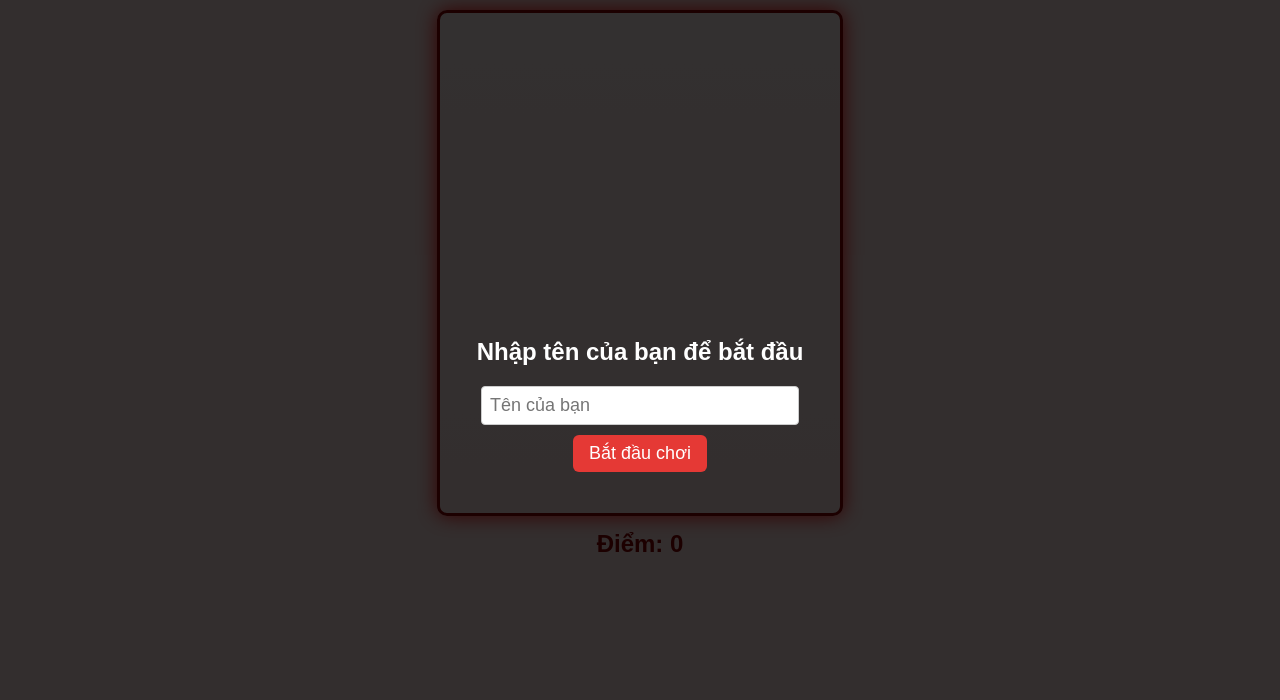
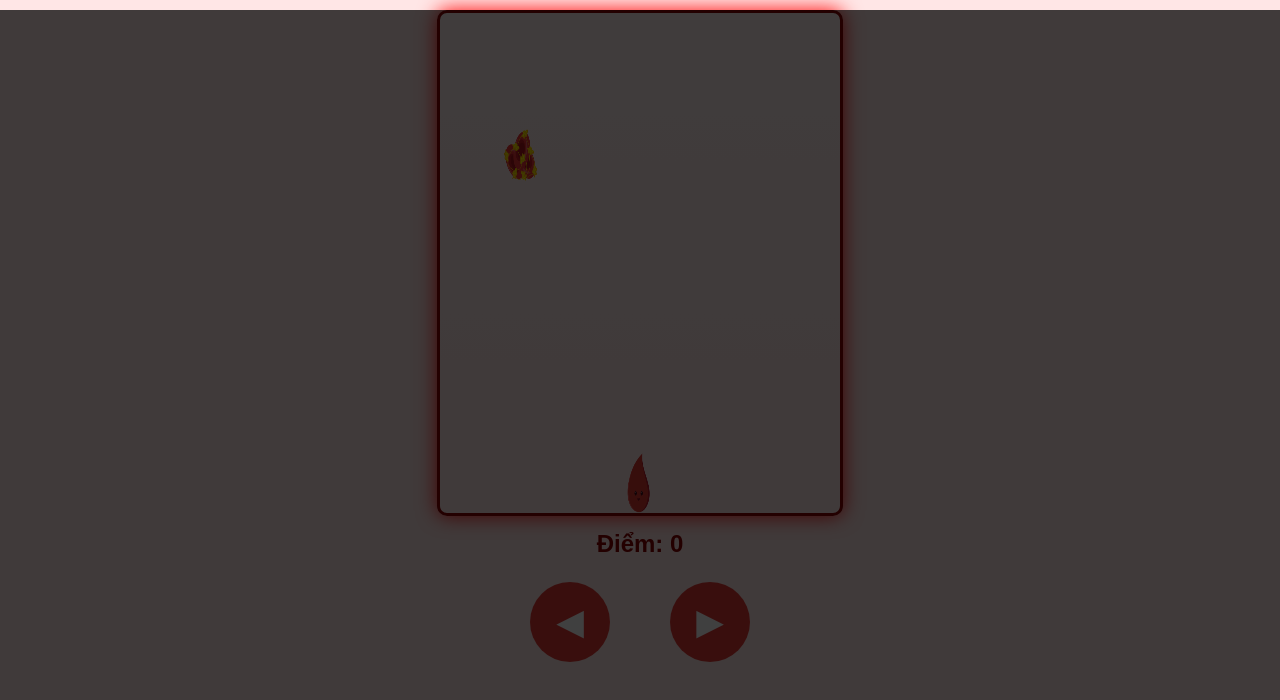
Before and after one commit to Shinichikudo22/H-nh-tr-nh-gi-t-, a plain HTML site: page index.html in a window 1280 px wide. Both pictures are taken after a click on the button "Bắt đầu chơi". Drawn offline with Linux system fonts and the light colour scheme.

Commit message:
Update index.html

```diff
--- a/index.html
+++ b/index.html
@@ -2,63 +2,139 @@
 <html lang="vi">
 <head>
   <meta charset="UTF-8">
+  <!-- Chặn phóng to trên di động -->
   <meta name="viewport" content="width=device-width, initial-scale=1.0, maximum-scale=1.0, user-scalable=no">
   <title>Hành Trình Giọt Đỏ</title>
+
   <style>
-    /* ----- Reset zoom & scrolling quirks on mobile ----- */
-    html,body{margin:0;padding:0;touch-action:manipulation;overscroll-behavior:none;}
+    /* ===== RESET & CƠ BẢN ===== */
+    html,body{margin:0;padding:0;touch-action:manipulation;overscroll-behavior:none;background:#ffe6e6;font-family:Arial,sans-serif;text-align:center}
 
-    body  { background:#ffe6e6;font-family:Arial,sans-serif;text-align:center; }
-    canvas{ border:3px solid darkred;border-radius:10px;background:linear-gradient(#fff0f0,#ffe6e6);box-shadow:0 0 20px red;margin-top:10px;touch-action:manipulation; }
+    canvas{border:3px solid darkred;border-radius:10px;background:linear-gradient(#fff0f0,#ffe6e6);box-shadow:0 0 20px red;margin-top:10px;touch-action:manipulation}
 
     #score,#gameOver{font-size:24px;margin-top:10px;color:darkred;font-weight:bold}
-    #gameOver{display:none;position:fixed;inset:0;background:rgba(0,0,0,.75);color:#fff;justify-content:center;align-items:center;flex-direction:column;z-index:10;padding:0 20px;text-align:center}
-    #startScreen{position:fixed;inset:0;background:rgba(0,0,0,.8);display:flex;justify-content:center;align-items:center;z-index:20;flex-direction:column;color:#fff}
+    #gameOver{display:none;position:fixed;inset:0;background:rgba(0,0,0,.75);color:#fff;z-index:10;padding:0 20px;display:flex;flex-direction:column;justify-content:center;align-items:center;text-align:center}
 
-    /* nút / button không trigger double‑tap zoom */
+    #startScreen{position:fixed;inset:0;background:rgba(0,0,0,.8);z-index:20;color:#fff;display:flex;flex-direction:column;justify-content:center;align-items:center}
+
     button,#btnLeft,#btnRight{padding:8px 16px;font-size:18px;border:none;border-radius:6px;background:#e53935;color:#fff;cursor:pointer;margin:10px;touch-action:manipulation;user-select:none}
   </style>
 </head>
 <body>
+  <!-- ===== MÀN NHẬP TÊN ===== -->
   <div id="startScreen">
     <h2>Nhập tên của bạn để bắt đầu</h2>
     <input id="playerNameInput" placeholder="Tên của bạn" style="padding:8px;font-size:18px;width:80%;max-width:300px;border-radius:4px;border:1px solid #ccc">
     <button onclick="startGame()">Bắt đầu chơi</button>
   </div>
 
+  <!-- ===== CANVAS & SCORE ===== -->
   <canvas id="gameCanvas" width="400" height="500"></canvas>
   <div id="score">Điểm: 0</div>
   <div id="gameOver"></div>
 
+  <!-- ===== NÚT DI CHUYỂN CHO MOBILE ===== -->
+  <div id="mobileControls" style="margin-top:14px;display:flex;justify-content:center;gap:40px">
+    <button id="btnLeft"  style="width:80px;height:80px;font-size:36px;border-radius:50%">◀︎</button>
+    <button id="btnRight" style="width:80px;height:80px;font-size:36px;border-radius:50%">▶︎</button>
+  </div>
+
+  <!-- ===== ÂM THANH ===== -->
   <audio id="hitSound" src="hit.wav"></audio>
   <audio id="bgMusic" src="journey.mp3" loop></audio>
 
   <script>
-    /* ----- Prevent double‑tap zoom on entire document (iOS Safari) ----- */
-    ['dblclick','gesturestart'].forEach(evt=>{
-      document.addEventListener(evt,e=>e.preventDefault(),{passive:false});
+  /* ========== CONSTANTS & STATE ========== */
+  const canvas = document.getElementById('gameCanvas');
+  const ctx    = canvas.getContext('2d');
+  const hitSound = document.getElementById('hitSound');
+  const bgMusic  = document.getElementById('bgMusic');
+
+  const bloodImg = new Image();
+  const clotImg  = new Image();
+  bloodImg.src = 'blood-drop.png';
+  clotImg.src  = 'clot.png';
+
+  const DROP_SIZE = 110;
+  const START_X   = 145;
+  const MAX_X     = 400 - DROP_SIZE;   // 290
+
+  let drop = {x:START_X,y:420,w:DROP_SIZE,h:DROP_SIZE};
+  let obstacles=[];
+  let speed=3, interval=1400, score=0;
+  let gameLoop=null, spawnLoop=null;
+  let imagesReady=0, autoStart=false;
+
+  /* ========== IMAGE PRELOAD ========== */
+  const onReady=()=>{if(++imagesReady===2&&autoStart)startLoops();};
+  bloodImg.onload=onReady; clotImg.onload=onReady;
+
+  /* ========== DRAW & UPDATE ========== */
+  const draw=()=>{
+    ctx.clearRect(0,0,400,500);
+    ctx.drawImage(bloodImg,drop.x,drop.y,drop.w,drop.h);
+    obstacles.forEach(o=>ctx.drawImage(clotImg,o.x,o.y,o.w,o.h));
+  };
+
+  const collide=(a,b)=>{
+    const dx=(a.x+a.w/2)-(b.x+b.w/2), dy=(a.y+a.h/2)-(b.y+b.h/2);
+    const r=(a.w+b.w)*0.35; return dx*dx+dy*dy<r*r;
+  };
+
+  function update(){
+    draw();
+    obstacles.forEach((o,i)=>{
+      o.y+=speed;
+      if(collide(drop,o)) return endGame();
+      if(o.y>500){obstacles.splice(i,1);score++;document.getElementById('score').textContent=`Điểm: ${score}`;}
     });
+  }
 
-    const canvas  = document.getElementById('gameCanvas'), ctx = canvas.getContext('2d');
-    const hitSound= document.getElementById('hitSound'), bgMusic = document.getElementById('bgMusic');
-    const bloodImg=4000);}
-    const endGame=()=>{clearInterval(gameLoop);clearInterval(spawnLoop);hitSound.play();bgMusic.pause();document.getElementById('gameOver').style.display='flex';document.getElementById('gameOver').innerHTML=`<p style="color:yellow;font-size:32px">${playerName||'Bạn'}, điểm: ${score}</p><p>Cảm ơn bạn đã tham gia trò chơi!</p><p style="font-style:italic">Hiến máu – chia sẻ sự sống!</p><button onclick="location.reload()">Chơi lại</button>`};
+  const spawnObstacle=()=>obstacles.push({x:Math.random()*MAX_X,y:-DROP_SIZE,w:DROP_SIZE,h:DROP_SIZE});
 
-    const startGame=()=>{playerName=document.getElementById('playerNameInput').value.trim()||'Bạn';localStorage.setItem('playerName',playerName);document.getElementById('startScreen').style.display='none';bgMusic.load();bgMusic.play().catch(()=>{});bgStarted=true;autoStart=true;if(imagesLoaded===2)startLoops();};
+  /* ========== GAME CONTROL ========== */
+  function escalate(){speed+=0.5;if(interval>400){clearInterval(spawnLoop);interval-=100;spawnLoop=setInterval(spawnObstacle,interval);}}
+  function startLoops(){gameLoop=setInterval(update,20);spawnLoop=setInterval(spawnObstacle,interval);setInterval(escalate,4000);}
 
-    /* auto start if name saved */
-    window.addEventListener('DOMContentLoaded',()=>{if(playerName){document.getElementById('startScreen').style.display='none';bgMusic.play().catch(()=>{});bgStarted=true;autoStart=true;if(imagesLoaded===2)startLoops();}});
+  let playerName=localStorage.getItem('playerName')||'';
+  function startGame(){
+    playerName=document.getElementById('playerNameInput').value.trim()||'Bạn';
+    localStorage.setItem('playerName',playerName);
+    document.getElementById('startScreen').style.display='none';
+    bgMusic.load(); bgMusic.play().catch(()=>{});
+    autoStart=true;
+    if(imagesReady===2) startLoops();
+  }
 
-    /* keyboard */
-    window.addEventListener('keydown',e=>{if(['ArrowLeft','a'].includes(e.key)&&giotMau.x>0)giotMau.x-=30;if(['ArrowRight','d'].includes(e.key)&&giotMau.x<290)giotMau.x+=30;});
+  function endGame(){
+    clearInterval(gameLoop);clearInterval(spawnLoop);
+    hitSound.currentTime=0;hitSound.play();bgMusic.pause();
+    const g=document.getElementById('gameOver');
+    g.style.display='flex';
+    g.innerHTML=`<p style='color:yellow;font-size:32px'>${playerName||'Bạn'}, điểm: ${score}</p><p>Cảm ơn bạn đã tham gia trò chơi!</p><button onclick='location.reload()'>Chơi lại</button>`;
+  }
 
-    /* swipe */
-    let sx=null;canvas.addEventListener('touchstart',e=>sx=e.touches[0].clientX,{passive:true});canvas.addEventListener('touchend',e=>{if(sx!==null){const dx=e.changedTouches[0].clientX-sx;if(Math.abs(dx)>30){dx>0?giotMau.x=Math.min(290,giotMau.x+30):giotMau.x=Math.max(0,giotMau.x-30);}sx=null;}},{passive:true});
+  /* Auto‑start nếu có tên */
+  window.addEventListener('DOMContentLoaded',()=>{if(playerName){document.getElementById('startScreen').style.display='none';bgMusic.play().catch(()=>{});autoStart=true;if(imagesReady===2)startLoops();}});
 
-    /* on‑screen buttons (prevent zoom) */
-    const btnLeft=document.getElementById('btnLeft'),btnRight=document.getElementById('btnRight');
-    if(btnLeft){['touchstart','mousedown'].forEach(evt=>btnLeft.addEventListener(evt,e=>{e.preventDefault();if(bgMusic.paused)bgMusic.play().catch(()=>{});if(giotMau.x>0)giotMau.x-=30;},{passive:false}));}
-    if(btnRight){['touchstart','mousedown'].forEach(evt=>btnRight.addEventListener(evt,e=>{e.preventDefault();if(bgMusic.paused)bgMusic.play().catch(()=>{});if(giotMau.x<290)giotMau.x+=30;},{passive:false}));}
+  /* ========== CONTROLS ========== */
+  // Keyboard
+  window.addEventListener('keydown',e=>{
+    if(['ArrowLeft','a'].includes(e.key)&&drop.x>0) drop.x-=30;
+    if(['ArrowRight','d'].includes(e.key)&&drop.x<MAX_X) drop.x+=30;
+  });
+
+  // Swipe
+  let sX=null;canvas.addEventListener('touchstart',e=>sX=e.touches[0].clientX,{passive:true});
+  canvas.addEventListener('touchend',e=>{if(sX===null)return;const dx=e.changedTouches[0].clientX-sX;if(Math.abs(dx)>30){dx>0?drop.x=Math.min(MAX_X,drop.x+30):drop.x=Math.max(0,drop.x-30);}sX=null;},{passive:true});
+
+  // On‑screen buttons with preventDefault (fix zoom)
+  const btnLeft=document.getElementById('btnLeft');
+  const btnRight=document.getElementById('btnRight');
+  ['touchstart','mousedown'].forEach(evt=>{
+    btnLeft.addEventListener(evt,e=>{e.preventDefault();if(bgMusic.paused)bgMusic.play().catch(()=>{});if(drop.x>0)drop.x-=30;},{passive:false});
+    btnRight.addEventListener(evt,e=>{e.preventDefault();if(bgMusic.paused)bgMusic.play().catch(()=>{});if(drop.x<MAX_X)drop.x+=30;},{passive:false});
+  });
   </script>
 </body>
 </html>
```
